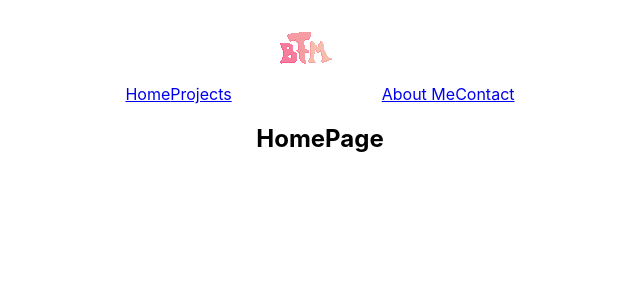
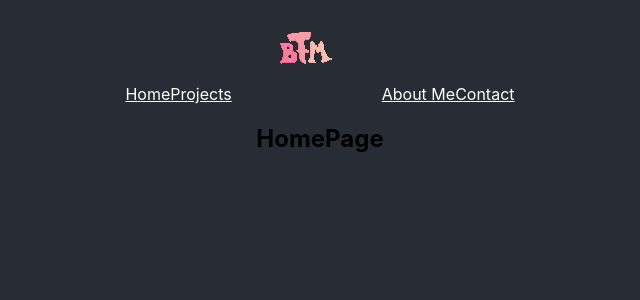
Before and after one commit to btmortondev/Website-Portfolio, a JavaScript app: page / in a window 1280 px wide. Shown: the top 300 px of the page, without its empty margins (320-960 px from the left). Built offline with nearby package versions, Linux system fonts and the light colour scheme; the HTML template or start-up script is replaced by a standard one.

Commit message:
NavBar changes
made some simple changes to the navbar and the styling

```diff
--- a/src/Navbar.css
+++ b/src/Navbar.css
@@ -0,0 +1,7 @@
+.navLink {
+    color:white;
+}
+
+.navLink:hover{
+    color: lightsalmon;
+}
--- a/src/Navbar.js
+++ b/src/Navbar.js
@@ -1,14 +1,16 @@
 import logo from './img/btm-logo.gif';
 import { Link } from 'react-router-dom';
+import './Navbar.css';
+
 
 const Navbar = () => {
     return (
         <nav>
-            <Link to="/">Home</Link>
-            <Link to="/work">Projects</Link>
+            <Link to="/" className="navLink">Home</Link>
+            <Link to="/work" className="navLink">Projects</Link>
             <img src= { logo } alt="btm logo" />
-            <Link to="/about">About Me</Link>
-            <Link to="/contact">Contact</Link>
+            <Link to="/about" className="navLink">About Me</Link>
+            <Link to="/contact" className="navLink">Contact</Link>
         </nav>
      );
 }
--- a/src/index.css
+++ b/src/index.css
@@ -5,6 +5,7 @@ body {
     sans-serif;
   -webkit-font-smoothing: antialiased;
   -moz-osx-font-smoothing: grayscale;
+  background-color: rgb(40, 44, 52);
 }
 
 code {
```
